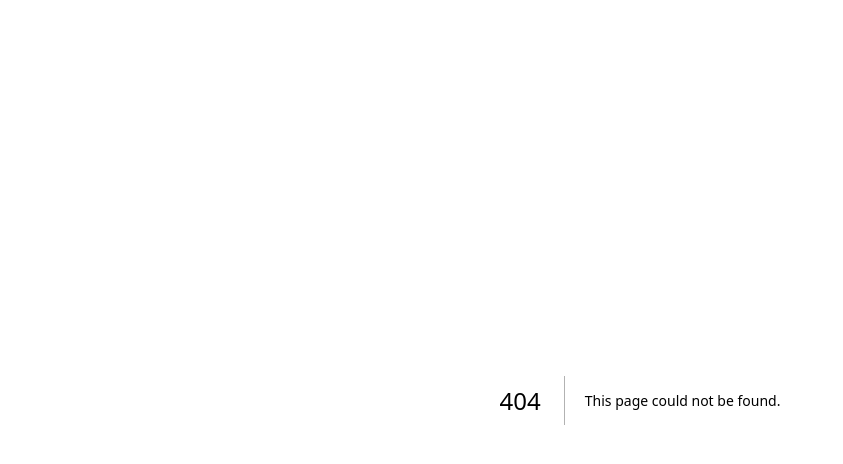
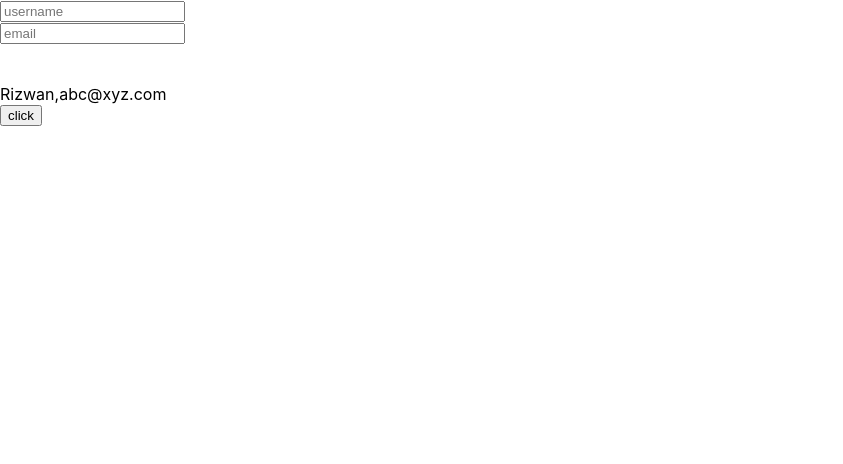
Before and after one commit to Razzi65/useStatePractice, a Next.js app in the folder usestate1/: page /forms in a window 1280 px wide. Before the commit this address had no page. Shown: the top 464 px of the page, without its empty margins (0-843 px from the left). Built offline with nearby package versions, Linux system fonts and the light colour scheme.

Commit message:
first code

```diff
--- /dev/null
+++ b/usestate1/components/form.tsx
@@ -0,0 +1,70 @@
+import { useState } from "react";
+
+
+
+const Form = () => {
+
+    const student = [{
+        user: "Rizwan",
+        email:"abc@xyz.com"
+    }]
+
+    const [uservalue,setuservalue] = useState()
+    const [emailvalue,setemailvalue] = useState()
+
+
+
+    const getUservalues = (e) => {
+            setuservalue(e.target.value)
+    }
+
+    const getEmailvalues = (e) => {
+        setemailvalue(e.target.value)
+    }
+
+    const student2 = {
+        name: uservalue,
+        email: emailvalue
+    }
+
+    const [addstudent, setaddstudent] = useState( [{
+        user: "Rizwan",
+        email:"abc@xyz.com"
+    }])
+
+    const addstudentinlist = () => {
+        setaddstudent([...addstudent,student2])
+    }
+
+    return (
+        <div>
+
+            <input type="text" placeholder="username" onChange={(e)=>getUservalues(e)}/> <br/>
+            <input type="text" placeholder="email" onChange={(e)=>getEmailvalues(e)}/>
+            <br/>
+           {uservalue}
+           <br/>
+           {emailvalue}
+
+           <br/>
+
+           {addstudent.map((item)=>{
+            return (
+              <div>
+                {item.user},
+                {item.email}
+                </div>
+
+            )
+           })}
+
+           <button onClick={()=> addstudentinlist()} > click </button>
+           {console.log({addstudent})}
+
+
+        </div>
+    )
+}
+
+
+export default Form
--- /dev/null
+++ b/usestate1/pages/forms.tsx
@@ -0,0 +1,16 @@
+import Form from "../components/form"
+
+const Forms = () => {
+
+
+
+    return (
+        <div>
+
+     <Form/>
+
+        </div>
+    )
+}
+
+export default Forms
--- a/usestate1/pages/index.tsx
+++ b/usestate1/pages/index.tsx
@@ -23,8 +23,8 @@ export default function Home() {
 
         <div className={styles.grid}>
           <a href="https://nextjs.org/docs" className={styles.card}>
-            <h2>Documentation &rarr;</h2>
-            <p>Find in-depth information about Next.js features and API.</p>
+            <h2>Counter &rarr;</h2>
+            <p>Click to see Counter App made in Next.Js</p>
           </a>
 
           <a href="https://nextjs.org/learn" className={styles.card}>
```
